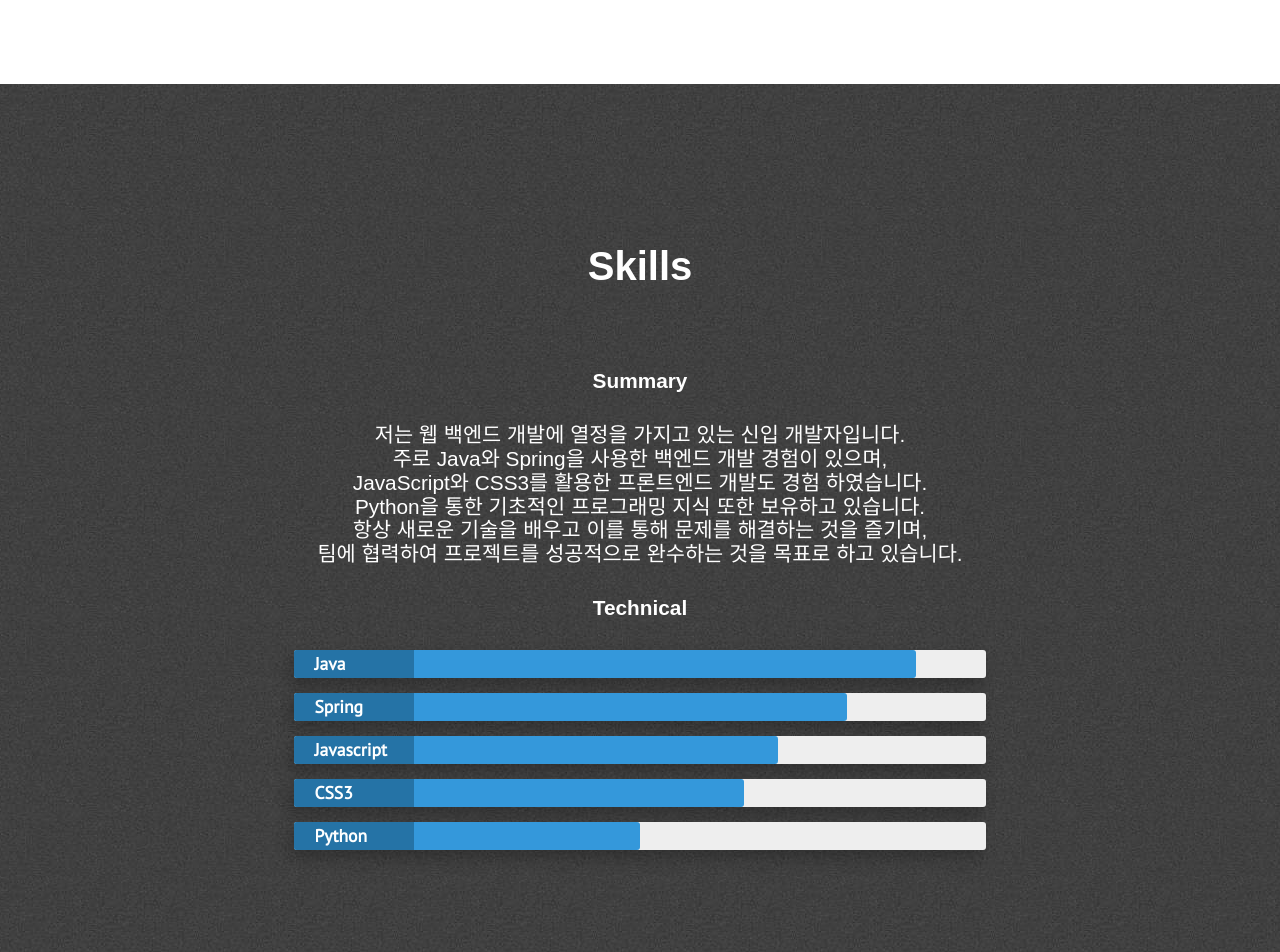
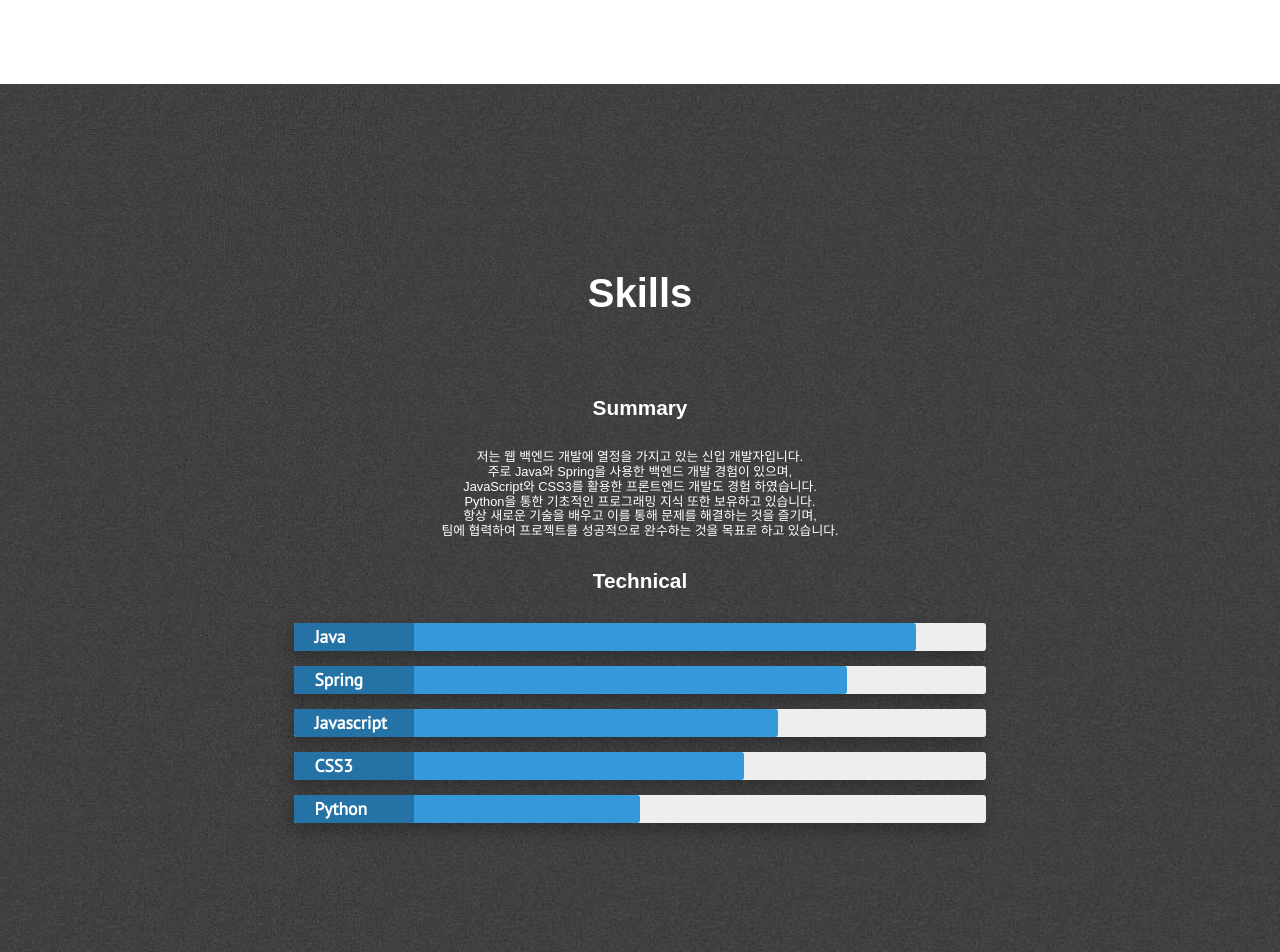
Before and after one commit to SHU-Webbb/SHU-Webbb.github.io, a Jekyll site: the page built from index.html, in a window 1280 px wide. Shown: the part 1876-2828 px from the top of the page. Built offline with Jekyll 4.4.1, drawn with Linux system fonts in a browser that asks for light colours; nearby versions of some CDN libraries; some web fonts are replaced.

Commit message:
Update main.css

```diff
--- a/assets/css/main.css
+++ b/assets/css/main.css
@@ -224,8 +224,7 @@ img {
 
 .paragraph-text {
    font-family: 'Spoqa Han Sans', sans-serif;
-  font-size: 20.8px;
-  font-size: 1.3rem;
+  font-size: 0.8rem;
   margin: 30px auto;
   color: #404040;
 }
```
